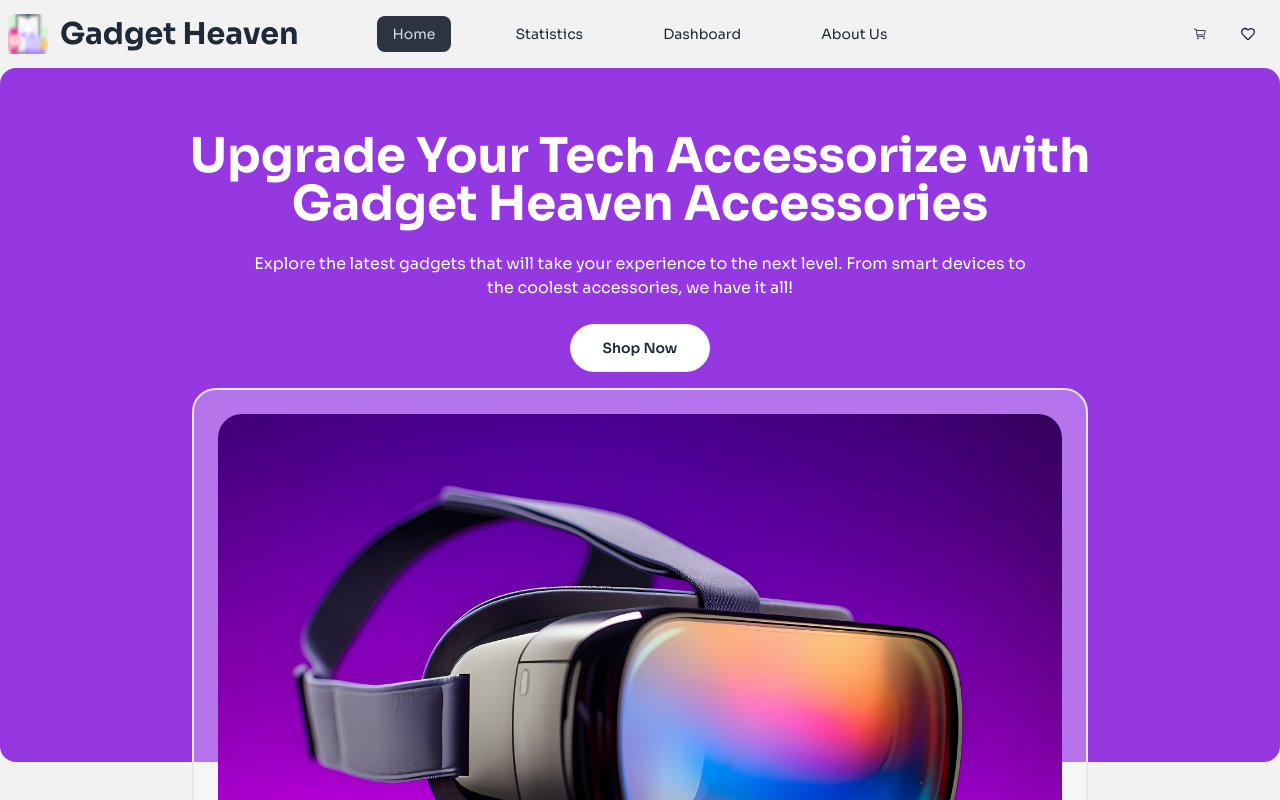
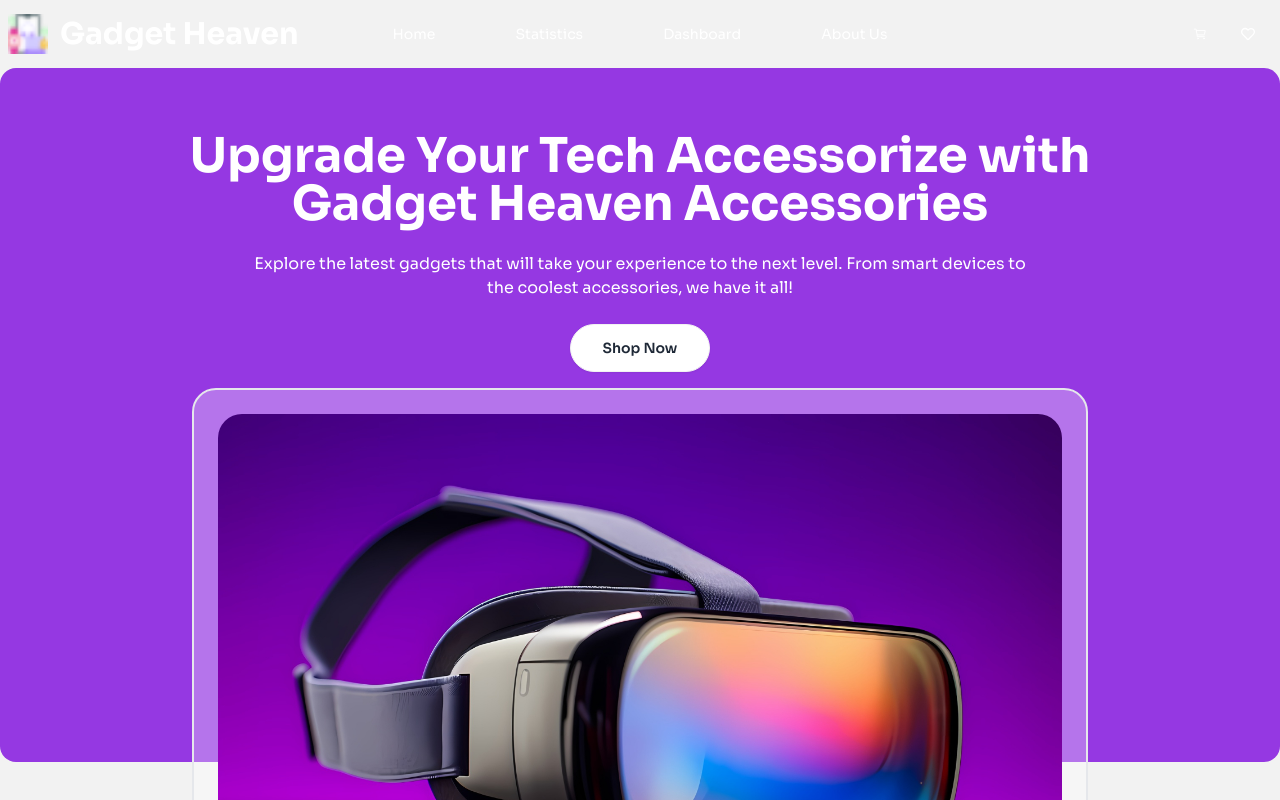
Before and after one commit to programming-hero-web-course-4/b10a8-gadget-heaven-silpiAkter, a React (Vite) app: page / in a window 1280 px wide. Shown: the top 800 px of the page. Built offline with nearby package versions, Linux system fonts and the light colour scheme.

Commit message:
added disabled purchase btn & other functionalities

```diff
--- a/package.json
+++ b/package.json
@@ -15,6 +15,8 @@
     "prop-types": "^15.8.1",
     "react": "^18.3.1",
     "react-dom": "^18.3.1",
+    "react-helmet": "^6.1.0",
+    "react-helmet-async": "^2.0.5",
     "react-icons": "^5.3.0",
     "react-router-dom": "^6.27.0",
     "react-tabs": "^6.0.2",
--- a/src/App.jsx
+++ b/src/App.jsx
@@ -2,14 +2,21 @@ import { useState } from 'react'
 import reactLogo from './assets/react.svg'
 import viteLogo from '/vite.svg'
 import './App.css'
-import { Route } from 'react-router-dom'
+import { Route, Router, Routes } from 'react-router-dom'
+import { HelmetProvider } from 'react-helmet-async'
 
 function App() {
 
   return (
     <>
+      <HelmetProvider>
+        <Router>
+          <Routes>
+            <Route path='/' element={<Home />}></Route>
+          </Routes>
+        </Router>
+      </HelmetProvider>
 
-      <h1>Gadget Heaven</h1>
 
     </>
   )
--- a/src/components/Dashboard/Dashboard.jsx
+++ b/src/components/Dashboard/Dashboard.jsx
@@ -2,9 +2,9 @@ import React, { useEffect, useState } from 'react';
 import { useLoaderData, useNavigate } from 'react-router-dom';
 import { getStoredToCart, getStoredToWish, setToStoredCart } from '../../utility/addToCart';
 import { Tab, Tabs, TabList, TabPanel } from 'react-tabs';
-import Product from '../Product/Product';
 import Cart from '../Cart/Cart';
 import { BsFillPatchCheckFill } from "react-icons/bs";
+import { toast } from 'react-toastify';
 
 const Dashboard = () => {
   const [cart, setCart] = useState([]);
@@ -22,12 +22,7 @@ const Dashboard = () => {
     const storedCart = getStoredToCart();
     const storedWishlist = getStoredToWish();
 
-    console.log('store cart id', storedCart)
-    console.log('store wishlist id',storedWishlist)
-
     const cartItem = allproducts.filter(product => storedCart.some(cartItem => cartItem.id === String(product.product_id)));
-
-    console.log('cart item', cartItem )
 
     const wishlistItem = allproducts.filter(product => storedWishlist.includes(String(product.product_id)));
 
@@ -38,7 +33,9 @@ const Dashboard = () => {
   }, []);
 
   const handlePurchase = () => {
-    setIsModalOpen(true);
+    if(cart.length > 0 && totalPrice > 0){
+      setIsModalOpen(true);
+    }
   }
 
   const confirmPurchase = () => {
@@ -59,12 +56,14 @@ const Dashboard = () => {
     setCart(updateCart);
     setTotalPrice(calculatePrice(updateCart));
     setToStoredCart(updateCart);
+    toast('Removed from cart!')
 
   }
 
   const handleRemoveWishlist = (productId) => {
     const update = wishlist.filter(product => product.product_id !== productId);
     setWishlist(update);
+    toast('Removed from wishlist!')
 
   }
 
@@ -85,6 +84,8 @@ const Dashboard = () => {
       </div>
     );
   };
+
+
   return (
     <div className='min-h-[100vh]'>
       <div className='bg-[#9538E2] py-8 h-[260px]'>
--- a/src/components/Home/Home.jsx
+++ b/src/components/Home/Home.jsx
@@ -2,9 +2,7 @@ import React from 'react';
 import Banner from '../Banner/Banner';
 import AllProducts from '../AllProducts/AllProducts';
 
-
 const Home = () => {
-
     return (
         <div className=''>
             <Banner ></Banner>
--- a/src/components/Hook/Hook.jsx
+++ /dev/null
@@ -1,11 +0,0 @@
-import React from 'react';
-
-const Hook = () => {
-    return (
-        <div>
-
-        </div>
-    );
-};
-
-export default Hook;
--- a/src/components/Navbar/Navbar.jsx
+++ b/src/components/Navbar/Navbar.jsx
@@ -1,19 +1,20 @@
 import React from 'react';
-import { NavLink } from 'react-router-dom';
+import { Link, useLocation } from 'react-router-dom';
 import { IoCartOutline } from "react-icons/io5";
 import { FaRegHeart } from "react-icons/fa";
 import logo from '../../assets/favicon-16x16.png'
 
 const Navbar = () => {
-
+    const location = useLocation();
+    const isHomeActive = location.pathname === '/';
     const lists = <>
-        <li><NavLink role='nav' className={({isActive}) => `nav ${isActive ? "active" : ""}`} to='/'>Home</NavLink></li>
-        <li><NavLink className='ml-12' to='/statistics'>Statistics</NavLink></li>
-        <li><NavLink className='ml-12' to='/dashboard'>Dashboard</NavLink></li>
-        <li><NavLink className='ml-12' to='/about'>About Us</NavLink></li>
+        <li><Link role='nav' className="" to='/'>Home</Link></li>
+        <li><Link className='ml-12' to='/statistics'>Statistics</Link></li>
+        <li><Link className='ml-12' to='/dashboard'>Dashboard</Link></li>
+        <li><Link className='ml-12' to='/about'>About Us</Link></li>
     </>
     return (
-        <div>
+        <nav className={` ${isHomeActive ? "bg-purple-600 text-white" : "bg-base-200 text-black/80"}`}>
             <div className="navbar bg-base-200">
                 <div className="navbar-start">
                     <div className="dropdown lg:hidden">
@@ -56,7 +57,7 @@ const Navbar = () => {
                     </button>
                 </div>
             </div>
-        </div>
+        </nav>
     );
 };
 
--- a/src/components/Sidebar/Sidebar.jsx
+++ /dev/null
@@ -1,37 +0,0 @@
-import React, { useEffect, useState } from 'react';
-import { Link, useLoaderData } from 'react-router-dom';
-import Categories from '../Categoties/Categories';
-
-const Sidebar = () => {
-
-    // const categories = useLoaderData()  || [];
-    // const [categories, setCategories] = useState();
-
-    // useEffect(() => {
-    //     fetch('./categories.json')
-    //         .then(res => res.json())
-    //         .then(data => setCategories(data.categoryName))
-    // }, []);
-
-    return (
-        <div className=''>
-            {/* <h3 className='bg-[#9538E2] text-white font-bold text-lg rounded-full p-2 text-center'>All Products</h3> */}
-            {/* {
-                categories.map(category => (<Categories key={category.category} to='product' role="tab" className="tab text-white ">{category.category}</Categories>))
-            } */}
-            {/* {
-                        categories && categories.length > 0 ? (
-
-                        ) : (<p>No data availavle</p>)
-                    }; */}
-            {/* {
-                categories.map(category => <Categories key={id} category={category}></Categories>)
-                categories.map((category, idx) => (<li key={idx} className='mb-2 rounded-full py-2 px-4'>
-                    <Link to={`/sidebar/${category.category_name}`}></Link>
-                </li>))
-            } */}
-        </div>
-    );
-}
-
-export default Sidebar;
--- a/src/index.css
+++ b/src/index.css
@@ -14,8 +14,3 @@ body{
 
 
 }
-/* .react-tabs__tab--selected{
-    border-radius: 50px;
-    color: #9538E3;
-
-} */
```
Also changed, not shown: src/components/AllProducts/AllProducts.jsx (+0 -11 lines), src/main.jsx (+1 -13 lines), 2 other files (tests, documents, lock files or other folders).
